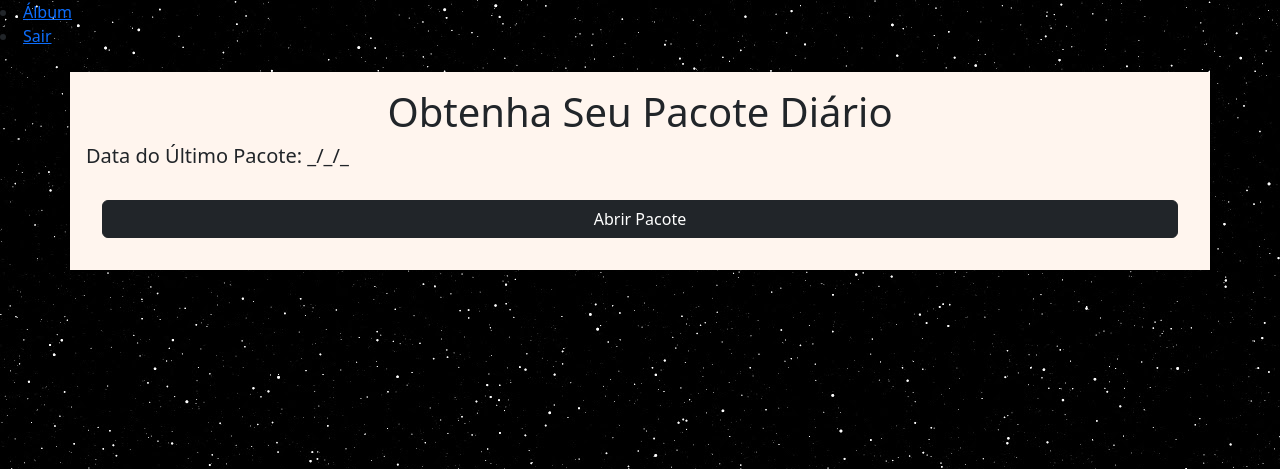
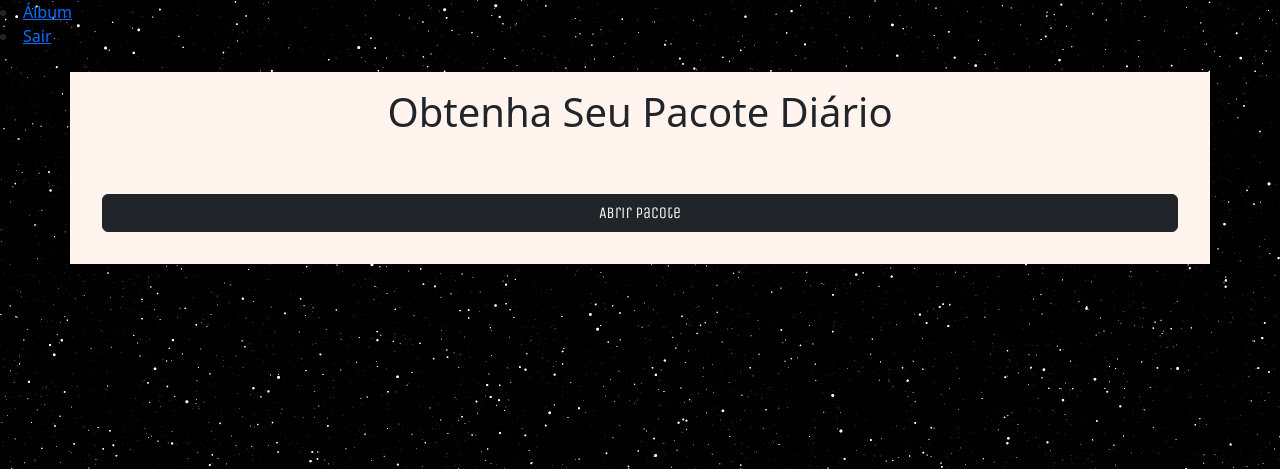
Before and after one commit to JuliaGuerreiro/album-figurinhas, a web app: file Frontend/pacote.html in a window 1280 px wide. Shown: the top 469 px of the page. Run offline with its HTML, style and script files only (its server is not run), Linux system fonts and the light colour scheme.

Commit message:
Update pacote.css

```diff
--- a/Frontend/CSS/pacote.css
+++ b/Frontend/CSS/pacote.css
@@ -1,6 +1,7 @@
 .btn-div {
     width: 100%;
     padding: 1em;
+    font-family: 'Unica One', cursive;
 }
 
 .btn-pacote {
@@ -16,3 +17,10 @@
     padding: 0;
     margin: 0;
 }
+
+.mb-3{
+    font-family: 'Unica One', cursive;
+    color: #FFF5EE;
+    text-align: center;
+    font-size: 15px;
+}
```
